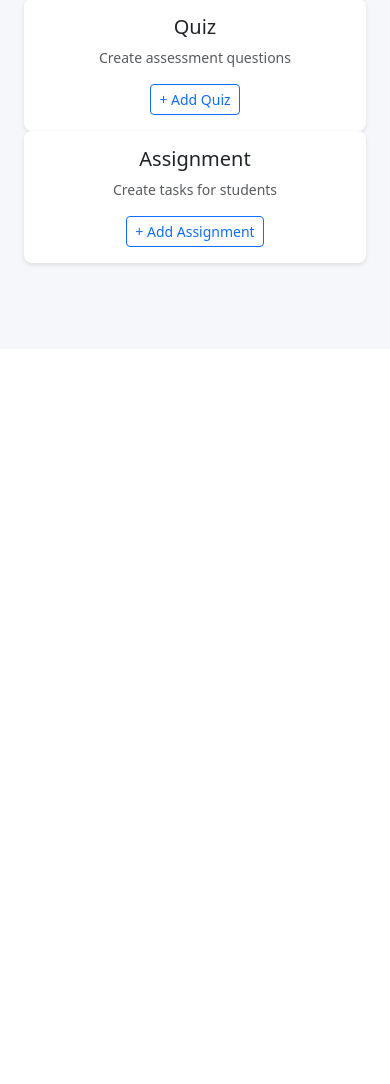
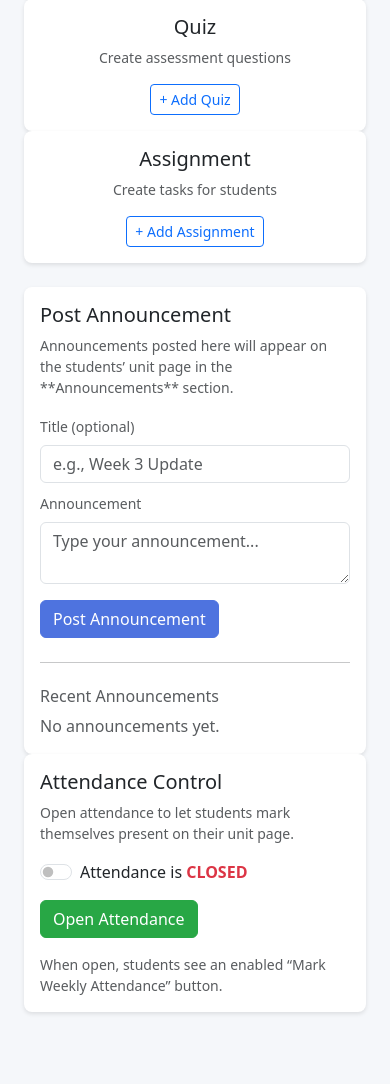
Before and after one commit to HBIUCAMPUS/HBIU-UNIVERSITY-PORTAL, a Flask app: template templates/upload_resource.html in a window 390 px wide. Shown: the part 495-1579 px from the top of the page. Before the commit the page ends 763 px from the top, so only its background shows below. Run offline with Flask 3, Linux system fonts and the light colour scheme; the template is opened without the code that fills it, so the values that code supplies are empty; some libraries are stand-ins or nearby versions.

Commit message:
Implement lecturer tools for announcements and attendance
Added lecturer tools for posting announcements and managing attendance in the upload resource page.

```diff
--- a/templates/upload_resource.html
+++ b/templates/upload_resource.html
@@ -85,7 +85,87 @@
         </div>
       </div>
 
+      <!-- NEW: Lecturer Tools (Announcements + Attendance) -->
+      <div class="row mb-4">
+        <!-- Post Announcement -->
+        <div class="col-md-8">
+          <div class="card h-100">
+            <div class="card-body">
+              <h5 class="card-title">Post Announcement</h5>
+              <p class="text-muted small mb-3">
+                Announcements posted here will appear on the students’ unit page in the **Announcements** section.
+              </p>
 
+              <form method="post" action="{{ url_for('lecturer_add_announcement', unit_id=unit.id) }}">
+                <div class="row g-2 align-items-end">
+                  <div class="col-md-4">
+                    <label class="form-label small text-muted">Title (optional)</label>
+                    <input type="text" name="title" class="form-control" placeholder="e.g., Week 3 Update">
+                  </div>
+                  <div class="col-md-8">
+                    <label class="form-label small text-muted">Announcement</label>
+                    <textarea name="body" class="form-control" rows="2" placeholder="Type your announcement..." required></textarea>
+                  </div>
+                </div>
+                <div class="mt-3">
+                  <button type="submit" class="btn btn-primary">Post Announcement</button>
+                </div>
+              </form>
+
+              <hr class="my-4">
+
+              <h6 class="text-muted">Recent Announcements</h6>
+              {% if announcements %}
+                <ul class="list-unstyled mb-0">
+                  {% for a in announcements %}
+                    <li class="mb-2">
+                      <strong>{{ a.title or 'Announcement' }}</strong>
+                      <small class="text-muted"> · {{ a.created_at }}</small>
+                      <div>{{ a.body }}</div>
+                    </li>
+                  {% endfor %}
+                </ul>
+              {% else %}
+                <p class="text-muted mb-0">No announcements yet.</p>
+              {% endif %}
+            </div>
+          </div>
+        </div>
+
+        <!-- Attendance Control -->
+        <div class="col-md-4">
+          <div class="card h-100">
+            <div class="card-body">
+              <h5 class="card-title">Attendance Control</h5>
+              <p class="text-muted small mb-3">
+                Open attendance to let students mark themselves present on their unit page.
+              </p>
+
+              <form method="post" action="{{ url_for('toggle_attendance', unit_id=unit.id) }}">
+                <div class="form-check form-switch mb-3">
+                  <input class="form-check-input" type="checkbox" id="attendanceSwitch" name="open" value="1"
+                         {% if attendance_open %}checked{% endif %}>
+                  <label class="form-check-label" for="attendanceSwitch">
+                    {% if attendance_open %}
+                      Attendance is <span class="text-success fw-semibold">OPEN</span>
+                    {% else %}
+                      Attendance is <span class="text-danger fw-semibold">CLOSED</span>
+                    {% endif %}
+                  </label>
+                </div>
+                <button type="submit" class="btn btn-success">
+                  {% if attendance_open %}Close Attendance{% else %}Open Attendance{% endif %}
+                </button>
+              </form>
+
+              <div class="mt-3 small text-muted">
+                When open, students see an enabled “Mark Weekly Attendance” button.
+              </div>
+            </div>
+          </div>
+        </div>
+      </div>
+      <!-- /NEW: Lecturer Tools -->
 
       <!-- Saved Chapters List -->
       <div id="savedChaptersList" class="mb-4">
@@ -120,85 +200,24 @@
   box-shadow: 0 2px 4px rgba(0,0,0,0.1);
   transition: all 0.3s ease;
 }
-
-.card:hover {
-  transform: translateY(-2px);
-  box-shadow: 0 4px 8px rgba(0,0,0,0.15);
-}
-
-.chapter-card {
-  border-left: 4px solid #4e73df;
-}
-
-.exam-card {
-  border-left: 4px solid #28a745;
-}
-
-.item-badge {
-  background: #e3f2fd;
-  color: #1976d2;
-  padding: 0.25rem 0.5rem;
-  border-radius: 4px;
-  font-size: 0.8rem;
-  font-weight: 500;
-}
-
-.exam-badge {
-  background: #d4edda;
-  color: #155724;
-  padding: 0.25rem 0.5rem;
-  border-radius: 4px;
-  font-size: 0.8rem;
-  font-weight: 500;
-}
-
-.current-item {
-  background: #f8f9fa;
-  border: 1px solid #e9ecef;
-  border-radius: 6px;
-  padding: 0.75rem;
-  margin-bottom: 0.5rem;
-}
-
-.btn-primary {
-  background-color: #4e73df;
-  border-color: #4e73df;
-}
-
-.btn-primary:hover {
-  background-color: #2e59d9;
-  border-color: #2e59d9;
-}
-
-.btn-success {
-  background-color: #28a745;
-  border-color: #28a745;
-}
-
-.btn-success:hover {
-  background-color: #218838;
-  border-color: #1e7e34;
-}
-
-.btn:disabled {
-  opacity: 0.6;
-  cursor: not-allowed;
-}
-
-.border-success {
-  border: 2px solid #28a745 !important;
-}
+.card:hover { transform: translateY(-2px); box-shadow: 0 4px 8px rgba(0,0,0,0.15); }
+.chapter-card { border-left: 4px solid #4e73df; }
+.exam-card { border-left: 4px solid #28a745; }
+.item-badge { background:#e3f2fd; color:#1976d2; padding:0.25rem 0.5rem; border-radius:4px; font-size:0.8rem; font-weight:500; }
+.exam-badge { background:#d4edda; color:#155724; padding:0.25rem 0.5rem; border-radius:4px; font-size:0.8rem; font-weight:500; }
+.current-item { background:#f8f9fa; border:1px solid #e9ecef; border-radius:6px; padding:0.75rem; margin-bottom:0.5rem; }
+.btn-primary { background-color:#4e73df; border-color:#4e73df; }
+.btn-primary:hover { background-color:#2e59d9; border-color:#2e59d9; }
+.btn-success { background-color:#28a745; border-color:#28a745; }
+.btn-success:hover { background-color:#218838; border-color:#1e7e34; }
+.btn:disabled { opacity:0.6; cursor:not-allowed; }
+.border-success { border:2px solid #28a745 !important; }
 </style>
 
 <script>
 document.addEventListener('DOMContentLoaded', () => {
   const unitId = {{ unit.id if unit else 0 }};
-  let currentChapter = {
-    title: `Chapter ${1}`,
-    lessons: [],
-    quizzes: [],
-    assignments: []
-  };
+  let currentChapter = { title: `Chapter ${1}`, lessons: [], quizzes: [], assignments: [] };
   let chapterCounter = 1;
 
   const currentChapterItems = document.getElementById('currentChapterItems');
@@ -215,38 +234,40 @@ document.addEventListener('DOMContentLoaded', () => {
   loadSavedChapters();
   loadSavedExams();
 
+  // OPTIONAL: Update button label live as switch toggles (no backend change)
+  const attendanceSwitch = document.getElementById('attendanceSwitch');
+  if (attendanceSwitch) {
+    attendanceSwitch.addEventListener('change', () => {
+      const label = attendanceSwitch.nextElementSibling;
+      if (attendanceSwitch.checked) {
+        label.innerHTML = 'Attendance is <span class="text-success fw-semibold">OPEN</span>';
+      } else {
+        label.innerHTML = 'Attendance is <span class="text-danger fw-semibold">CLOSED</span>';
+      }
+    });
+  }
+
+  // --- existing script below (unchanged) ---
+
   // Save Chapter
-  btnSaveChapter.addEventListener('click', async () => {
+  btnSaveChapter && btnSaveChapter.addEventListener('click', async () => {
     if (currentChapter.lessons.length === 0 && currentChapter.quizzes.length === 0 && currentChapter.assignments.length === 0) {
       alert('Please add at least one lesson, quiz, or assignment before saving the chapter.');
       return;
     }
-
     const chapterTitle = prompt('Enter chapter title:', currentChapter.title) || currentChapter.title;
-
     try {
-      // Save chapter to server
       const formData = new FormData();
       formData.append('title', chapterTitle);
       formData.append('lessons', JSON.stringify(currentChapter.lessons));
       formData.append('quizzes', JSON.stringify(currentChapter.quizzes));
       formData.append('assignments', JSON.stringify(currentChapter.assignments));
-
-      const res = await fetch(`{{ url_for('api_create_chapter', unit_id=0) }}`.replace('0', unitId), {
-        method: 'POST',
-        body: formData
-      });
-
+      const res = await fetch(`{{ url_for('api_create_chapter', unit_id=0) }}`.replace('0', unitId), { method: 'POST', body: formData });
       const json = await res.json();
-
       if (json.ok) {
-        // Reset current chapter
         resetCurrentChapter();
-        // Reload saved chapters
         await loadSavedChapters();
         alert('Chapter saved successfully!');
-
-        // Check if we should show final exam section (after 10 chapters)
         checkFinalExamEligibility();
       } else {
         alert(json.error || 'Failed to save chapter');
@@ -257,249 +278,103 @@ document.addEventListener('DOMContentLoaded', () => {
   });
 
   // New Chapter
-  btnNewChapter.addEventListener('click', () => {
+  btnNewChapter && btnNewChapter.addEventListener('click', () => {
     if (currentChapter.lessons.length > 0 || currentChapter.quizzes.length > 0 || currentChapter.assignments.length > 0) {
-      if (!confirm('You have unsaved items. Start a new chapter anyway?')) {
-        return;
-      }
+      if (!confirm('You have unsaved items. Start a new chapter anyway?')) return;
     }
     resetCurrentChapter();
   });
 
-  // Function to add item from external pages (call this from your other HTML pages)
   window.addChapterItem = function(item) {
-    if (item.type === 'lesson') {
-      currentChapter.lessons.push(item);
-      addLessonToDisplay(item);
-    } else if (item.type === 'quiz') {
-      currentChapter.quizzes.push(item);
-      addQuizToDisplay(item);
-    } else if (item.type === 'assignment') {
-      currentChapter.assignments.push(item);
-      addAssignmentToDisplay(item);
-    } else if (item.type === 'exam') {
-      // Handle exam separately (not part of a chapter)
-      addExamToDisplay(item);
-      saveExamToServer(item);
-    }
+    if (item.type === 'lesson') { currentChapter.lessons.push(item); addLessonToDisplay(item); }
+    else if (item.type === 'quiz') { currentChapter.quizzes.push(item); addQuizToDisplay(item); }
+    else if (item.type === 'assignment') { currentChapter.assignments.push(item); addAssignmentToDisplay(item); }
+    else if (item.type === 'exam') { addExamToDisplay(item); saveExamToServer(item); }
     updateSaveButton();
   };
 
-  function addLessonToDisplay(lesson) {
-    currentChapterItems.style.display = 'block';
-    const lessonEl = document.createElement('div');
-    lessonEl.className = 'current-item';
-    lessonEl.innerHTML = `
-      <div class="d-flex justify-content-between align-items-center">
-        <div>
-          <span class="item-badge">Lesson</span>
-          <strong>${escapeHtml(lesson.title)}</strong>
-          ${lesson.duration ? `<small class="text-muted ms-2">${escapeHtml(lesson.duration)}</small>` : ''}
-        </div>
-        <button class="btn btn-sm btn-outline-danger" onclick="removeItem('lesson', ${lesson.id})">×</button>
-      </div>
-      ${lesson.description ? `<div class="mt-1 small text-muted">${escapeHtml(lesson.description)}</div>` : ''}
-    `;
-    lessonList.appendChild(lessonEl);
+  function addLessonToDisplay(l){ currentChapterItems.style.display='block';
+    const el=document.createElement('div'); el.className='current-item';
+    el.innerHTML=`<div class="d-flex justify-content-between align-items-center">
+        <div><span class="item-badge">Lesson</span> <strong>${escapeHtml(l.title)}</strong>
+        ${l.duration?`<small class="text-muted ms-2">${escapeHtml(l.duration)}</small>`:''}</div>
+        <button class="btn btn-sm btn-outline-danger" onclick="removeItem('lesson', ${l.id})">×</button>
+      </div>${l.description?`<div class="mt-1 small text-muted">${escapeHtml(l.description)}</div>`:''}`;
+    lessonList.appendChild(el);
   }
-
-  function addQuizToDisplay(quiz) {
-    currentChapterItems.style.display = 'block';
-    const quizEl = document.createElement('div');
-    quizEl.className = 'current-item';
-    quizEl.innerHTML = `
-      <div class="d-flex justify-content-between align-items-center">
-        <div>
-          <span class="item-badge">Quiz</span>
-          <strong>${escapeHtml(quiz.title)}</strong>
-          ${quiz.duration ? `<small class="text-muted ms-2">${escapeHtml(quiz.duration)}</small>` : ''}
-        </div>
-        <button class="btn btn-sm btn-outline-danger" onclick="removeItem('quiz', ${quiz.id})">×</button>
-      </div>
-      ${quiz.description ? `<div class="mt-1 small text-muted">${escapeHtml(quiz.description)}</div>` : ''}
-    `;
-    quizList.appendChild(quizEl);
+  function addQuizToDisplay(q){ currentChapterItems.style.display='block';
+    const el=document.createElement('div'); el.className='current-item';
+    el.innerHTML=`<div class="d-flex justify-content-between align-items-center">
+        <div><span class="item-badge">Quiz</span> <strong>${escapeHtml(q.title)}</strong>
+        ${q.duration?`<small class="text-muted ms-2">${escapeHtml(q.duration)}</small>`:''}</div>
+        <button class="btn btn-sm btn-outline-danger" onclick="removeItem('quiz', ${q.id})">×</button>
+      </div>${q.description?`<div class="mt-1 small text-muted">${escapeHtml(q.description)}</div>`:''}`;
+    quizList.appendChild(el);
   }
-
-  function addAssignmentToDisplay(assignment) {
-    currentChapterItems.style.display = 'block';
-    const assignmentEl = document.createElement('div');
-    assignmentEl.className = 'current-item';
-    assignmentEl.innerHTML = `
-      <div class="d-flex justify-content-between align-items-center">
-        <div>
-          <span class="item-badge">Assignment</span>
-          <strong>${escapeHtml(assignment.title)}</strong>
-          ${assignment.duration ? `<small class="text-muted ms-2">${escapeHtml(assignment.duration)}</small>` : ''}
-        </div>
-        <button class="btn btn-sm btn-outline-danger" onclick="removeItem('assignment', ${assignment.id})">×</button>
-      </div>
-      ${assignment.instructions ? `<div class="mt-1 small text-muted">${escapeHtml(assignment.instructions)}</div>` : ''}
-    `;
-    assignmentList.appendChild(assignmentEl);
+  function addAssignmentToDisplay(a){ currentChapterItems.style.display='block';
+    const el=document.createElement('div'); el.className='current-item';
+    el.innerHTML=`<div class="d-flex justify-content-between align-items-center">
+        <div><span class="item-badge">Assignment</span> <strong>${escapeHtml(a.title)}</strong>
+        ${a.duration?`<small class="text-muted ms-2">${escapeHtml(a.duration)}</small>`:''}</div>
+        <button class="btn btn-sm btn-outline-danger" onclick="removeItem('assignment', ${a.id})">×</button>
+      </div>${a.instructions?`<div class="mt-1 small text-muted">${escapeHtml(a.instructions)}</div>`:''}`;
+    assignmentList.appendChild(el);
   }
-
-  function addExamToDisplay(exam) {
-    const examEl = document.createElement('div');
-    examEl.className = 'card exam-card mb-3';
-    examEl.innerHTML = `
-      <div class="card-body">
-        <h5 class="card-title">
-          <span class="exam-badge">Final Exam</span>
-          ${escapeHtml(exam.title)}
-        </h5>
-        <div class="mt-2">
-          <div class="current-item mb-2">
-            <strong>${escapeHtml(exam.title)}</strong>
-            <div class="small text-muted">
-              ${exam.duration ? `<span class="me-3">Duration: ${escapeHtml(exam.duration)}</span>` : ''}
-              ${exam.total_marks ? `<span class="me-3">Total Marks: ${escapeHtml(exam.total_marks)}</span>` : ''}
-              ${exam.question_count ? `<span>Questions: ${escapeHtml(exam.question_count)}</span>` : ''}
-            </div>
-            ${exam.description ? `<div class="mt-1">${escapeHtml(exam.description)}</div>` : ''}
-          </div>
-        </div>
-      </div>
-    `;
-    savedExamsList.appendChild(examEl);
+  function addExamToDisplay(exam){
+    const el=document.createElement('div'); el.className='card exam-card mb-3';
+    el.innerHTML=`<div class="card-body"><h5 class="card-title"><span class="exam-badge">Final Exam</span> ${escapeHtml(exam.title)}</h5>
+      <div class="mt-2"><div class="current-item mb-2"><strong>${escapeHtml(exam.title)}</strong>
+      <div class="small text-muted">
+        ${exam.duration?`<span class="me-3">Duration: ${escapeHtml(exam.duration)}</span>`:''}
+        ${exam.total_marks?`<span class="me-3">Total Marks: ${escapeHtml(exam.total_marks)}</span>`:''}
+        ${exam.question_count?`<span>Questions: ${escapeHtml(exam.question_count)}</span>`:''}
+      </div>${exam.description?`<div class="mt-1">${escapeHtml(exam.description)}</div>`:''}
+    </div></div></div>`;
+    savedExamsList.appendChild(el);
   }
-
-  async function saveExamToServer(exam) {
-    try {
-      const formData = new FormData();
-      formData.append('title', exam.title);
-      formData.append('instructions', exam.instructions);
-      formData.append('duration', exam.duration);
-      formData.append('total_marks', exam.total_marks);
-      formData.append('questions', JSON.stringify(exam.questions));
-      formData.append('type', 'exam');
-
-      const res = await fetch(`{{ url_for('api_create_exam', unit_id=0) }}`.replace('0', unitId), {
-        method: 'POST',
-        body: formData
-      });
-
-      const json = await res.json();
-      if (!json.ok) {
-        console.error('Failed to save exam:', json.error);
-      }
-    } catch (error) {
-      console.error('Error saving exam:', error);
-    }
+  async function saveExamToServer(exam){
+    try{
+      const fd=new FormData();
+      fd.append('title', exam.title);
+      fd.append('instructions', exam.instructions);
+      fd.append('duration', exam.duration);
+      fd.append('total_marks', exam.total_marks);
+      fd.append('questions', JSON.stringify(exam.questions));
+      fd.append('type','exam');
+      const res=await fetch(`{{ url_for('api_create_exam', unit_id=0) }}`.replace('0', unitId),{method:'POST',body:fd});
+      const json=await res.json();
+      if(!json.ok){ console.error('Failed to save exam:', json.error); }
+    }catch(e){ console.error('Error saving exam:', e); }
   }
-
-  function removeItem(type, id) {
-    if (type === 'lesson') {
-      currentChapter.lessons = currentChapter.lessons.filter(l => l.id !== id);
-      lessonList.innerHTML = '<h6 class="text-muted">Lessons</h6>';
-      currentChapter.lessons.forEach(addLessonToDisplay);
-    } else if (type === 'quiz') {
-      currentChapter.quizzes = currentChapter.quizzes.filter(q => q.id !== id);
-      quizList.innerHTML = '<h6 class="text-muted">Quizzes</h6>';
-      currentChapter.quizzes.forEach(addQuizToDisplay);
-    } else if (type === 'assignment') {
-      currentChapter.assignments = currentChapter.assignments.filter(a => a.id !== id);
-      assignmentList.innerHTML = '<h6 class="text-muted">Assignments</h6>';
-      currentChapter.assignments.forEach(addAssignmentToDisplay);
-    }
-
+  function removeItem(type,id){
+    if(type==='lesson'){ currentChapter.lessons=currentChapter.lessons.filter(l=>l.id!==id); lessonList.innerHTML='<h6 class="text-muted">Lessons</h6>'; currentChapter.lessons.forEach(addLessonToDisplay); }
+    else if(type==='quiz'){ currentChapter.quizzes=currentChapter.quizzes.filter(q=>q.id!==id); quizList.innerHTML='<h6 class="text-muted">Quizzes</h6>'; currentChapter.quizzes.forEach(addQuizToDisplay); }
+    else if(type==='assignment'){ currentChapter.assignments=currentChapter.assignments.filter(a=>a.id!==id); assignmentList.innerHTML='<h6 class="text-muted">Assignments</h6>'; currentChapter.assignments.forEach(addAssignmentToDisplay); }
     updateSaveButton();
   }
-
-  function updateSaveButton() {
-    const hasItems = currentChapter.lessons.length > 0 || currentChapter.quizzes.length > 0 || currentChapter.assignments.length > 0;
-    btnSaveChapter.disabled = !hasItems;
+  function updateSaveButton(){ const has= currentChapter.lessons.length||currentChapter.quizzes.length||currentChapter.assignments.length; if(btnSaveChapter) btnSaveChapter.disabled=!has; }
+  function resetCurrentChapter(){ chapterCounter++; currentChapter={title:`Chapter ${chapterCounter}`,lessons:[],quizzes:[],assignments:[]};
+    lessonList.innerHTML='<h6 class="text-muted">Lessons</h6>'; quizList.innerHTML='<h6 class="text-muted">Quizzes</h6>';
+    assignmentList.innerHTML='<h6 class="text-muted">Assignments</h6>'; currentChapterItems.style.display='none'; if(btnSaveChapter) btnSaveChapter.disabled=true; }
+  async function loadSavedChapters(){
+    try{ const res=await fetch(`{{ url_for('api_get_curriculum', unit_id=0) }}`.replace('0', unitId)); const json=await res.json();
+      if(json.ok){ const chapters=json.chapters||[]; savedChaptersList.innerHTML='';
+        chapters.forEach(chapter=>{ const el=document.createElement('div'); el.className='card chapter-card mb-3';
+          el.innerHTML=`<div class="card-body"><h5 class="card-title">+ ${escapeHtml(chapter.title)}</h5>
+            <div class="mt-2">${(chapter.items||[]).map(item=>`<div class="current-item mb-2">
+              <span class="item-badge">${item.type}</span> <strong>${escapeHtml(item.title)}</strong>
+              ${item.duration?`<small class="text-muted ms-2">${escapeHtml(item.duration)}</small>`:''}
+            </div>`).join('')}</div></div>`; savedChaptersList.appendChild(el); });
+        checkFinalExamEligibility(chapters.length);
+      } }catch(e){ console.error('Error loading saved chapters:', e); }
   }
-
-  function resetCurrentChapter() {
-    chapterCounter++;
-    currentChapter = {
-      title: `Chapter ${chapterCounter}`,
-      lessons: [],
-      quizzes: [],
-      assignments: []
-    };
-
-    lessonList.innerHTML = '<h6 class="text-muted">Lessons</h6>';
-    quizList.innerHTML = '<h6 class="text-muted">Quizzes</h6>';
-    assignmentList.innerHTML = '<h6 class="text-muted">Assignments</h6>';
-    currentChapterItems.style.display = 'none';
-    btnSaveChapter.disabled = true;
+  async function loadSavedExams(){
+    try{ const res=await fetch(`{{ url_for('api_get_exams', unit_id=0) }}`.replace('0', unitId)); const json=await res.json();
+      if(json.ok){ const exams=json.exams||[]; savedExamsList.innerHTML=''; exams.forEach(addExamToDisplay); } }
+    catch(e){ console.error('Error loading saved exams:', e); }
   }
-
-  async function loadSavedChapters() {
-    try {
-      const res = await fetch(`{{ url_for('api_get_curriculum', unit_id=0) }}`.replace('0', unitId));
-      const json = await res.json();
-
-      if (json.ok) {
-        const chapters = json.chapters || [];
-        savedChaptersList.innerHTML = '';
-
-        chapters.forEach(chapter => {
-          const chapterEl = document.createElement('div');
-          chapterEl.className = 'card chapter-card mb-3';
-          chapterEl.innerHTML = `
-            <div class="card-body">
-              <h5 class="card-title">+ ${escapeHtml(chapter.title)}</h5>
-              <div class="mt-2">
-                ${(chapter.items || []).map(item => `
-                  <div class="current-item mb-2">
-                    <span class="item-badge">${item.type}</span>
-                    <strong>${escapeHtml(item.title)}</strong>
-                    ${item.duration ? `<small class="text-muted ms-2">${escapeHtml(item.duration)}</small>` : ''}
-                  </div>
-                `).join('')}
-              </div>
-            </div>
-          `;
-          savedChaptersList.appendChild(chapterEl);
-        });
-
-        // Check final exam eligibility after loading chapters
-        checkFinalExamEligibility(chapters.length);
-      }
-    } catch (error) {
-      console.error('Error loading saved chapters:', error);
-    }
-  }
-
-  async function loadSavedExams() {
-    try {
-      const res = await fetch(`{{ url_for('api_get_exams', unit_id=0) }}`.replace('0', unitId));
-      const json = await res.json();
-
-      if (json.ok) {
-        const exams = json.exams || [];
-        savedExamsList.innerHTML = '';
-
-        exams.forEach(exam => {
-          addExamToDisplay(exam);
-        });
-      }
-    } catch (error) {
-      console.error('Error loading saved exams:', error);
-    }
-  }
-
-  function checkFinalExamEligibility(chapterCount = null) {
-    // Count saved chapters or use provided count
-    const savedChapters = document.querySelectorAll('#savedChaptersList .chapter-card');
-    const totalChapters = chapterCount !== null ? chapterCount : savedChapters.length;
-
-    // Show final exam section after 10 chapters
-    if (totalChapters >= 10) {
-      finalExamSection.style.display = 'block';
-    } else {
-      finalExamSection.style.display = 'none';
-    }
-  }
-
-  function escapeHtml(s) {
-    return (s || '').replace(/[&<>"']/g, m => ({'&':'&amp;','<':'&lt;','>':'&gt;','"':'&quot;',"'":'&#39;'}[m]));
-  }
-
-  // Make removeItem function available globally
+  function checkFinalExamEligibility(count=null){ const saved=document.querySelectorAll('#savedChaptersList .chapter-card'); const total=count!==null?count:saved.length; finalExamSection.style.display = (total>=10)?'block':'none'; }
+  function escapeHtml(s){ return (s||'').replace(/[&<>"']/g, m => ({'&':'&amp;','<':'&lt;','>':'&gt;','"':'&quot;',"'":'&#39;'}[m]); }
   window.removeItem = removeItem;
 });
 </script>
```
